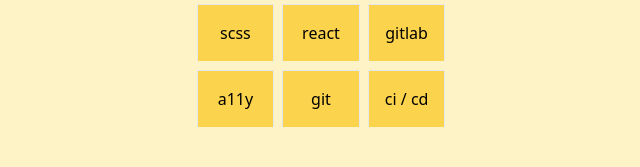
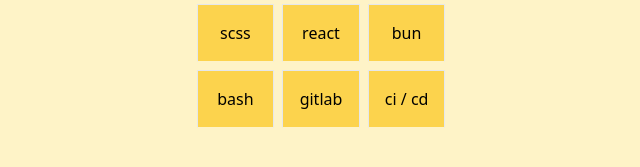
Before and after one commit to hansmaast/website, a Nuxt app: page / in a window 1280 px wide. Shown: the part 367-534 px from the top of the page, without its empty margins (319-959 px from the left). Built offline with nearby package versions, Linux system fonts and the light colour scheme.

Commit message:
refactor: add props indicating items to change

```diff
--- a/components/GridSwitcher.vue
+++ b/components/GridSwitcher.vue
@@ -5,9 +5,11 @@ const props = withDefaults(defineProps<{
   items: string[]
   shuffleSpeedInMs?: number
   displayNumberOfItems?: number
+  changeNumberOfItems?: number
 }>(), {
   shuffleSpeedInMs: 3000,
   displayNumberOfItems: 9,
+  changeNumberOfItems: 4,
 })
 
 const displayedItems = ref<string[]>([])
@@ -17,10 +19,9 @@ const getRandomIndex = (arr: string[]) => Math.floor(Math.random() * arr.length)
 const getRandomItems = () => pickRandomItemsFromArray(props.items, props.displayNumberOfItems)
 
 function replaceItemAt(index: number) {
-  let newItem = props.items[index]
-  while (displayedItems.value.includes(newItem)) {
+  let newItem = props.items[getRandomIndex(props.items)]
+  while (displayedItems.value.includes(newItem))
     newItem = props.items[getRandomIndex(props.items)]
-  }
   displayedItems.value[index] = newItem
 }
 
@@ -29,17 +30,19 @@ onMounted(() => {
 
   const usedIndexes = new Set<number>()
 
-  const interval = setInterval(() => {
+  const updateItem = () => {
     let randomIndex = getRandomIndex(displayedItems.value)
-
     if (usedIndexes.size === displayedItems.value.length)
       usedIndexes.clear()
-
     while (usedIndexes.has(randomIndex))
       randomIndex = getRandomIndex(displayedItems.value)
-
     usedIndexes.add(randomIndex)
     replaceItemAt(randomIndex)
+  }
+
+  const interval = setInterval(() => {
+    for (let i = 0; i < props.changeNumberOfItems; i++)
+      updateItem()
   }, props.shuffleSpeedInMs)
 
   onUnmounted(() => clearInterval(interval))
```
